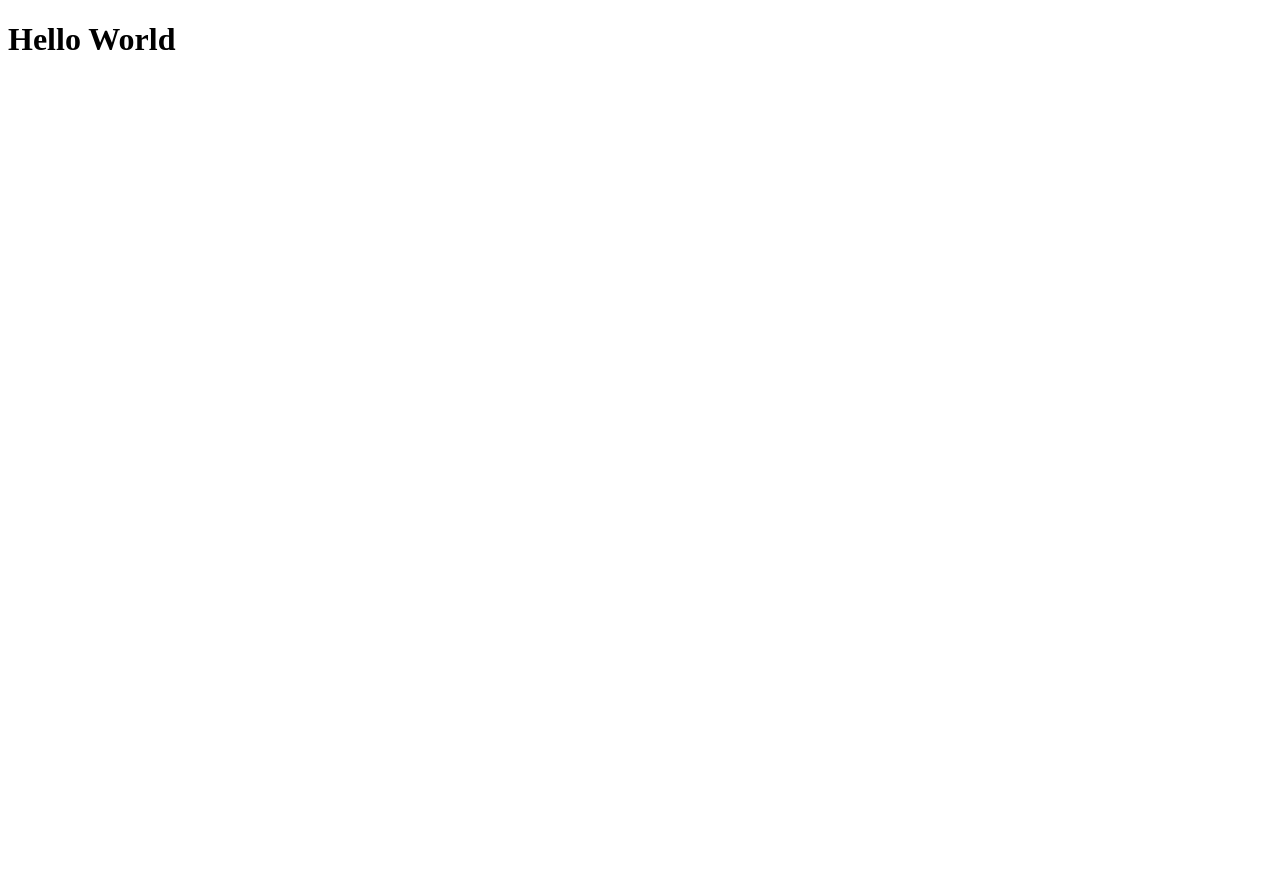
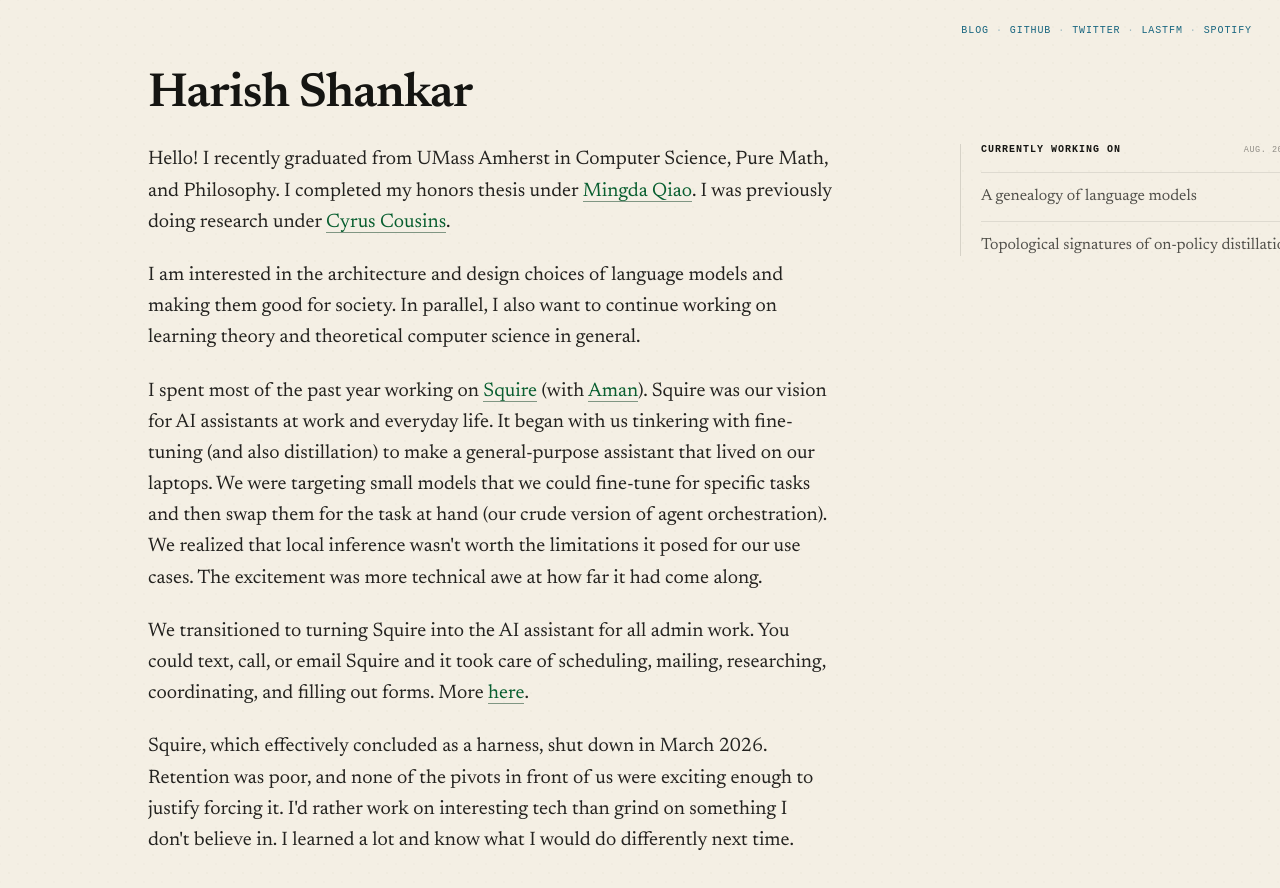
Before and after one commit to Harish-Shankar/harish-shankar.github.io, a plain HTML site: page index.html in a window 1280 px wide. Before the commit the page ends 800 px from the top, so only its background shows below. Drawn offline with Linux system fonts and the light colour scheme; a web font is replaced by a local one.

Commit message:
complete

```diff
--- a/index.html
+++ b/index.html
@@ -2,12 +2,8 @@
 <html lang="en">
 
 <head>
-  <title>Harish Shankar</title>
-
-  <meta charset="UTF-8">
+  <meta charset="utf-8">
   <meta name="viewport" content="width=device-width, initial-scale=1">
-
-  <!-- Primary SEO -->
   <meta name="description"
     content="Harish Shankar is a UMass Amherst graduate in Computer Science, Mathematics, and Philosophy. Research in algorithms, AI, combinatorial game theory, and computer science education.">
   <meta name="author" content="Harish Shankar">
@@ -17,25 +13,83 @@
   <!-- Open Graph (for social + LLM scraping) -->
   <meta property="og:title" content="Harish Shankar">
   <meta property="og:description"
-    content="Computer Science, Mathematics & Philosophy student at UMass Amherst. Research in algorithms, AI, and game theory.">
+    content="Computer Science, Mathematics &amp; Philosophy graduate from UMass Amherst. Research in algorithms, AI, and game theory.">
   <meta property="og:type" content="website">
-  <!-- <meta property="og:url" content="https://harish-shankar.github.io/"> -->
+  <meta property="og:url" content="https://harish-shankar.github.io/">
 
   <!-- Twitter -->
   <meta name="twitter:card" content="summary">
   <meta name="twitter:title" content="Harish Shankar">
-  <meta name="twitter:description" content="Computer Science, Mathematics & Philosophy student at UMass Amherst.">
+  <meta name="twitter:description" content="Computer Science, Mathematics &amp; Philosophy graduate at UMass Amherst.">
 
   <!-- Canonical -->
-  <!-- <link rel="canonical" href="https://harish-shankar.vercel.app/"> -->
+  <link rel="canonical" href="https://harish-shankar.github.io/">
 
-  <!-- Fonts -->
-  <!-- <link href="https://fonts.googleapis.com/css2?family=EB+Garamond:wght@400;500;600;700&display=swap" rel="stylesheet"> -->
-
-  <!-- <link href="styles.css" rel="stylesheet"> -->
+  <title>Harish Shankar</title>
+  <link rel="preconnect" href="https://fonts.googleapis.com">
+  <link rel="preconnect" href="https://fonts.gstatic.com" crossorigin>
+  <link
+    href="https://fonts.googleapis.com/css2?family=Newsreader:ital,opsz,wght@0,6..72,400;0,6..72,500;0,6..72,600;1,6..72,400&amp;family=Spline+Sans+Mono:wght@500;600&amp;display=swap"
+    rel="stylesheet">
+  <link rel="stylesheet" href="styles.css">
 </head>
 
 <body>
-  <h1>Hello World</h1>
+  <nav class="site-nav" aria-label="Primary navigation">
+    <a href="/blog">blog</a>
+    <span>·</span>
+    <a href="https://github.com/Harish-Shankar">github</a>
+    <span>·</span>
+    <a href="https://x.com/hrsh_maxxing">twitter</a>
+    <span>·</span>
+    <a href="https://www.last.fm/user/harish105">lastfm</a>
+    <span>·</span>
+    <a href="https://open.spotify.com/user/xd7nl2bjkf0xqq5ogvkop0hye">spotify</a>
+  </nav>
+
+  <div class="page-layout">
+    <main class="content">
+      <header>
+        <h1>Harish Shankar</h1>
+      </header>
+
+      <div class="bio">
+        <p>Hello! I recently graduated from UMass Amherst in Computer Science, Pure Math, and Philosophy. I completed my
+          honors thesis under <a href="https://sites.google.com/site/acmonsterqiao/">Mingda Qiao</a>. I was previously
+          doing research under <a href="https://www.cyruscousins.online/">Cyrus Cousins</a>.</p>
+
+        <p>I am interested in the architecture and design choices of language models and making them good for society.
+          In parallel, I also want to continue working on learning theory and theoretical computer science in general.</p>
+
+        <p>I spent most of the past year working on <a href="https://trysquire.com/">Squire</a> (with <a
+            href="https://amansharma.site/">Aman</a>). Squire was our vision for AI assistants at work and everyday life.
+          It began with us tinkering with fine-tuning (and also distillation) to make a general-purpose assistant
+          that lived on our laptops. We were targeting small models that we could fine-tune for specific tasks and then
+          swap them for the task at hand (our crude version of agent orchestration). We realized that local inference
+          wasn't worth the limitations it posed for our use cases. The excitement was more technical awe at
+          how far it had come along.</p>
+
+        <p>We transitioned to turning Squire into the AI assistant for all admin work. You could text, call, or email
+          Squire and it took care of scheduling, mailing, researching, coordinating, and filling out forms. More <a
+            href="https://trysquire.com/why/">here</a>.</p>
+
+        <p>Squire, which effectively concluded as a harness, shut down in March 2026. Retention was poor, and none of the
+          pivots in front of us were exciting enough to justify forcing it. I'd rather work on interesting tech than grind
+          on something I don't believe in. I learned a lot and know what I would do differently next time.</p>
+      </div>
+    </main>
+
+    <aside class="currently" aria-labelledby="currently-title">
+      <div class="currently-heading">
+        <h2 id="currently-title">Currently working on</h2>
+        <time datetime="2026-08">Aug. 2026</time>
+      </div>
+      <ul>
+        <li>A genealogy of language models</li>
+        <li>Topological signatures of on-policy distillation</li>
+      </ul>
+    </aside>
+  </div>
 </body>
+
 </html>
--- /dev/null
+++ b/styles.css
@@ -0,0 +1,273 @@
+* {
+  box-sizing: border-box;
+}
+
+html,
+body {
+  margin: 0;
+  padding: 0;
+}
+
+body {
+  min-height: 100vh;
+  background: #f4efe4;
+  background-image:
+    radial-gradient(rgba(120, 96, 54, 0.03) 0.8px, transparent 0.9px),
+    radial-gradient(rgba(120, 96, 54, 0.02) 0.8px, transparent 0.9px);
+  background-size: 18px 18px, 18px 18px;
+  background-position: 0 0, 9px 9px;
+  font-family: 'Newsreader', Georgia, serif;
+  color: #23221f;
+  -webkit-font-smoothing: antialiased;
+  text-rendering: optimizeLegibility;
+}
+
+::selection {
+  background: #3f5f8a;
+  color: #f2ead6;
+}
+
+/* A quiet utility nav that stays out of the article's visual hierarchy. */
+.site-nav {
+  position: absolute;
+  top: 24px;
+  right: 28px;
+  display: flex;
+  justify-content: flex-end;
+  align-items: center;
+  gap: 7px;
+  font-family: 'Spline Sans Mono', ui-monospace, monospace;
+  font-size: 10px;
+  line-height: 1.4;
+  text-transform: uppercase;
+  letter-spacing: 0.09em;
+}
+
+.site-nav a {
+  color: #17657f;
+  text-decoration: none;
+  text-underline-offset: 4px;
+  transition: color 0.15s ease, text-decoration-color 0.15s ease;
+}
+
+.site-nav a:hover {
+  color: #0f4f66;
+  text-decoration: underline;
+  text-decoration-thickness: 1px;
+  text-decoration-color: rgba(15, 79, 102, 0.55);
+}
+
+.site-nav span {
+  color: rgba(31, 111, 139, 0.4);
+}
+
+/* The article leads; current work sits in a quiet peripheral rail. */
+.page-layout {
+  width: min(984px, calc(100% - 64px));
+  margin: 0 auto;
+  display: grid;
+  grid-template-columns: minmax(0, 700px) 220px;
+  gap: 64px;
+}
+
+.content {
+  padding: 70px 0 96px;
+}
+
+header {
+  margin-bottom: 24px;
+}
+
+h1 {
+  margin: 0;
+  font-weight: 600;
+  font-size: clamp(40px, 4vw, 48px);
+  line-height: 1.05;
+  letter-spacing: -0.018em;
+  color: #151512;
+}
+
+/* Bio — dark forest green links */
+.bio {
+  font-size: 19.5px;
+  line-height: 1.6;
+  max-width: 62ch;
+}
+
+.bio p {
+  margin: 0 0 22px;
+}
+
+.bio p:last-child {
+  margin: 0;
+}
+
+.bio a {
+  color: #075E2F;
+  text-decoration: none;
+  border-bottom: 1px solid rgba(15, 63, 36, 0.5);
+  transition: color 0.15s ease, border-color 0.15s ease,
+    background-color 0.15s ease;
+}
+
+.bio a:hover {
+  color: #082f19;
+  border-bottom-color: #082f19;
+  background: rgba(15, 63, 36, 0.06);
+}
+
+.currently {
+  align-self: start;
+  width: max-content;
+  margin-top: 144px;
+  padding-left: 20px;
+  border-left: 1px solid rgba(35, 34, 31, 0.14);
+  transform: translateX(48px);
+}
+
+.currently-heading {
+  display: flex;
+  align-items: baseline;
+  justify-content: space-between;
+  gap: 12px;
+  margin-bottom: 17px;
+}
+
+.currently h2,
+.currently time {
+  font-family: 'Spline Sans Mono', ui-monospace, monospace;
+  text-transform: uppercase;
+}
+
+.currently h2 {
+  margin: 0;
+  color: #151512;
+  font-size: 10px;
+  font-weight: 600;
+  letter-spacing: 0.1em;
+  white-space: nowrap;
+}
+
+.currently time {
+  color: rgba(35, 34, 31, 0.48);
+  font-size: 8.5px;
+  letter-spacing: 0.06em;
+  white-space: nowrap;
+}
+
+.currently ul {
+  margin: 0;
+  padding: 0;
+  list-style: none;
+}
+
+.currently li {
+  padding: 13px 0;
+  border-top: 1px solid rgba(35, 34, 31, 0.1);
+  color: rgba(35, 34, 31, 0.78);
+  font-size: 16px;
+  line-height: 1.35;
+  white-space: nowrap;
+}
+
+.currently li:last-child {
+  padding-bottom: 0;
+}
+
+a:focus-visible {
+  outline: 2px solid #17657f;
+  outline-offset: 4px;
+  border-radius: 2px;
+}
+
+@media (max-width: 900px) {
+  .site-nav {
+    position: static;
+    width: min(700px, calc(100% - 64px));
+    margin: 22px auto 0;
+    justify-content: flex-start;
+    flex-wrap: wrap;
+    row-gap: 6px;
+  }
+
+  .content {
+    padding-top: 36px;
+  }
+}
+
+@media (max-width: 1250px) {
+  .page-layout {
+    display: block;
+    width: min(700px, calc(100% - 64px));
+  }
+
+  .content {
+    padding-bottom: 56px;
+  }
+
+  .currently {
+    width: auto;
+    margin: 0 0 96px;
+    padding: 24px 0 0;
+    border-top: 1px solid rgba(35, 34, 31, 0.14);
+    border-left: 0;
+    transform: none;
+  }
+
+  .currently-heading {
+    justify-content: flex-start;
+  }
+
+  .currently ul {
+    max-width: 34ch;
+  }
+}
+
+@media (max-width: 640px) {
+  .site-nav,
+  .page-layout {
+    width: min(100% - 40px, 700px);
+  }
+
+  .site-nav {
+    font-size: 10px;
+  }
+
+  .content {
+    padding-bottom: 64px;
+  }
+
+  .currently {
+    margin-bottom: 64px;
+  }
+
+  .currently li {
+    white-space: normal;
+  }
+
+  header {
+    margin-bottom: 22px;
+  }
+
+  h1 {
+    font-size: clamp(37px, 11vw, 44px);
+  }
+
+  .bio {
+    font-size: 18.5px;
+    line-height: 1.58;
+  }
+
+  .bio p {
+    margin-bottom: 20px;
+  }
+}
+
+@media (prefers-reduced-motion: reduce) {
+  *,
+  *::before,
+  *::after {
+    scroll-behavior: auto !important;
+    transition-duration: 0.01ms !important;
+  }
+}
```
